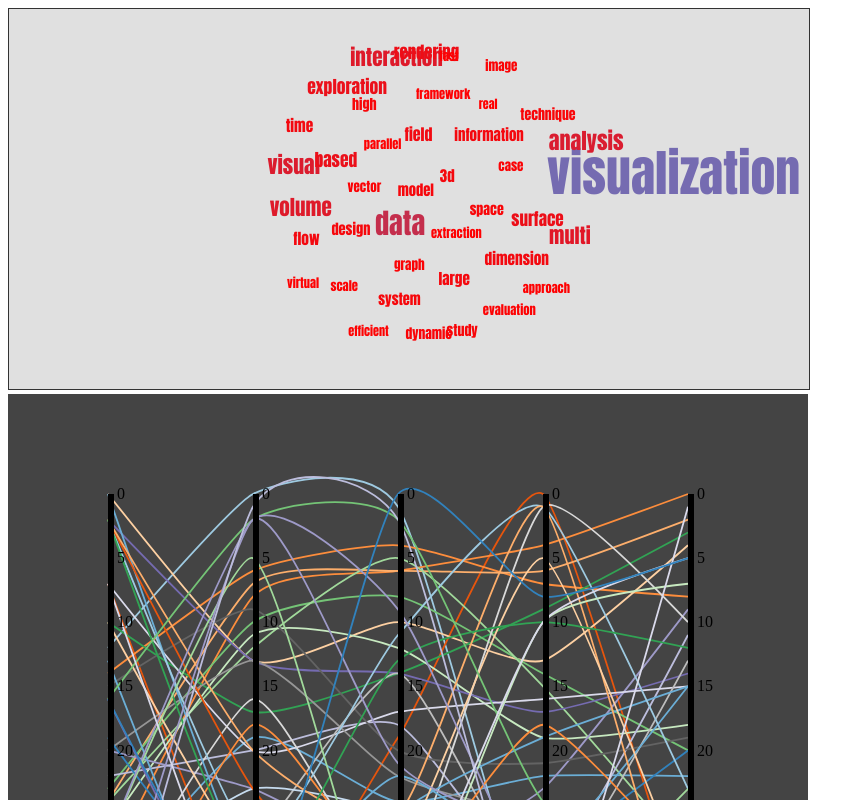
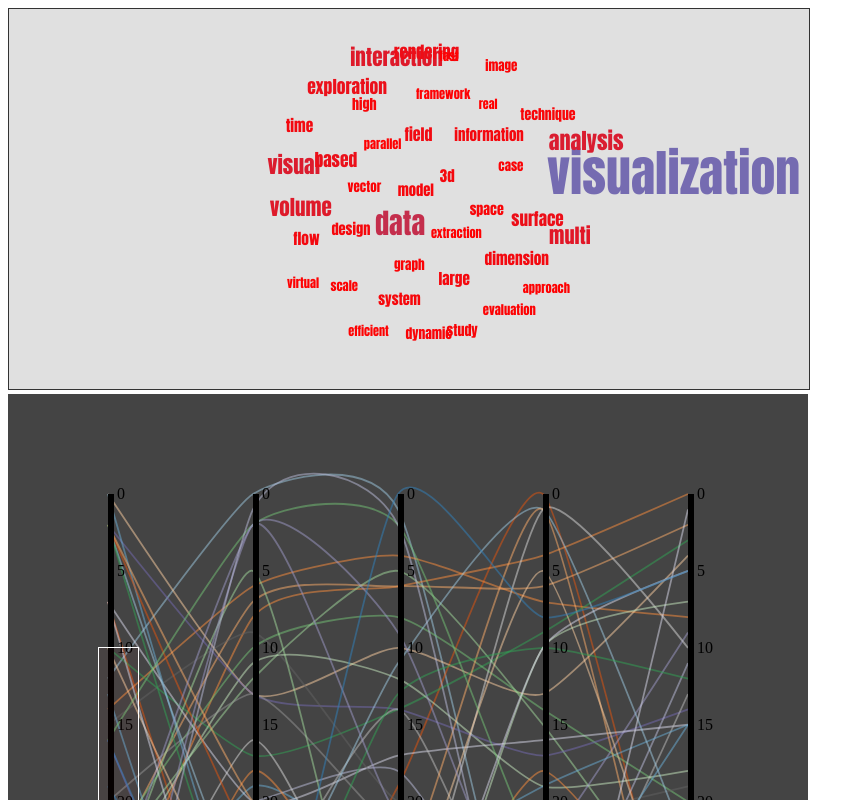
Before and after one commit to iamdanfox/visanalytics, a plain HTML site: page index.html in a window 1280 px wide. Shown: the top 800 px of the page, without its empty margins (0-865 px from the left). Drawn offline with Linux system fonts and the light colour scheme.

Commit message:
Brush appears

```diff
--- a/index.html
+++ b/index.html
@@ -3,6 +3,13 @@
 <head>
   <meta charset="utf-8">
   <title>Visual Analytics Practical</title>
+  <style>
+    .brush .extent {
+      stroke: #fff;
+      fill-opacity: .125;
+      shape-rendering: crispEdges;
+    }
+  </style>
 </head>
 <body>
   <script src="d3.js" type="text/javascript" charset="utf-8"></script>
--- a/vis2.js
+++ b/vis2.js
@@ -28,7 +28,7 @@ d3.csv('FreqWords5Year.csv').row(function(rawRow) {
   });
   return rawRow;
 }).get(function(error, rows) {
-  var HEIGHT, WIDTH, axis, colName, colourScale, g, grouped, height, horizontalScale, i, rankingData, svg, verticalOrderingScale, _i, _j, _len;
+  var HEIGHT, WIDTH, axis, brush, brushg, colName, colourScale, g, grouped, height, horizontalScale, i, rankingData, svg, verticalOrderingScale, _i, _j, _len;
   WIDTH = 800;
   HEIGHT = 380;
   svg = d3.select('#visualisation2').style({
@@ -36,7 +36,10 @@ d3.csv('FreqWords5Year.csv').row(function(rawRow) {
     height: HEIGHT,
     background: '#444'
   });
-  g = svg.append('g').attr('transform', 'translate(100,100)');
+  g = svg.append('g').attr({
+    'transform': 'translate(100,100)',
+    'class': 'main'
+  });
   grouped = {};
   for (_i = 0, _len = COLUMN_NAMES.length; _i < _len; _i++) {
     colName = COLUMN_NAMES[_i];
@@ -45,7 +48,7 @@ d3.csv('FreqWords5Year.csv').row(function(rawRow) {
     }).sort().reverse();
   }
   horizontalScale = d3.scale.linear().domain([0, 4]).range([0, 580]);
-  verticalOrderingScale = d3.scale.linear().domain([0, rows.length - 1]).range([0, 500]);
+  verticalOrderingScale = d3.scale.linear().domain([0, rows.length - 1]).range([0, 600]);
   colourScale = d3.scale.category20c().domain([36, 1000]);
   axis = d3.svg.axis().scale(verticalOrderingScale).orient('right');
   rankingData = function(row) {
@@ -60,6 +63,9 @@ d3.csv('FreqWords5Year.csv').row(function(rawRow) {
     return _results;
   };
   g.selectAll('path').data(rows).enter().append('path').attr({
+    'title': function(row) {
+      return row.word;
+    },
     'd': function(row) {
       return (d3.svg.line().interpolate('cardinal').tension(0.8).x(function(d) {
         return horizontalScale(d.x);
@@ -71,11 +77,24 @@ d3.csv('FreqWords5Year.csv').row(function(rawRow) {
       return colourScale(row.sum);
     },
     'stroke-width': 1.8,
-    'fill': 'none'
+    'fill': 'none',
+    'opacity': 0.5
   });
   for (i = _j = 0; _j <= 4; i = ++_j) {
-    g.append('g').attr('transform', 'translate(' + horizontalScale(i) + ',0)').call(axis);
+    g.append('g').attr({
+      'class': 'vertical-axis',
+      transform: 'translate(' + horizontalScale(i) + ',0)'
+    }).call(axis);
   }
+  brush = d3.svg.brush().y(verticalOrderingScale).extent([10, 20]);
+  brushg = g.append('g').attr({
+    'class': 'brush',
+    'transform': 'translate(-10,0)',
+    'fill': 'rgba(255,0,0,0.2)'
+  }).call(brush);
+  brushg.selectAll('rect').attr({
+    width: 40
+  });
   height = g[0][0].getBBox().height;
   svg.style({
     height: height + 200
```
Also changed, not shown: 1 other file.
